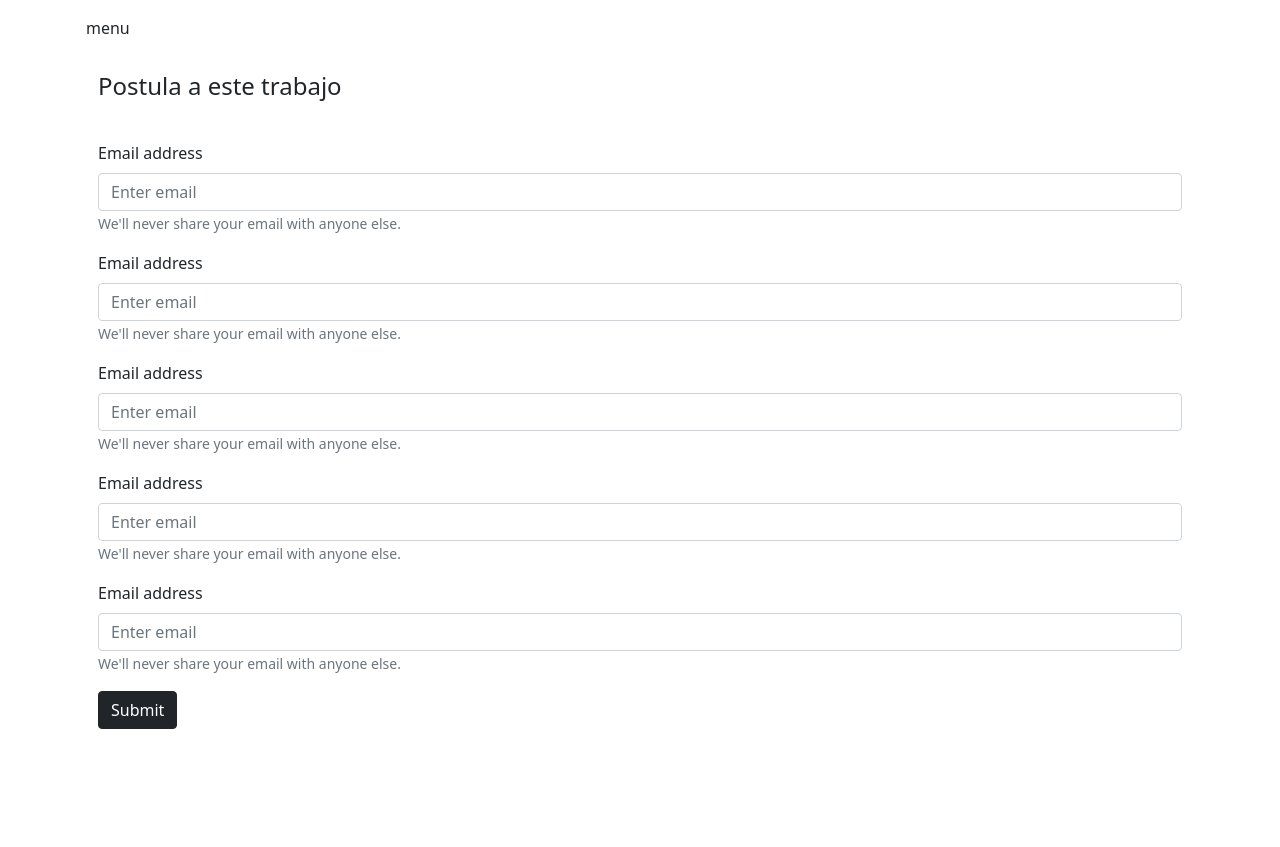
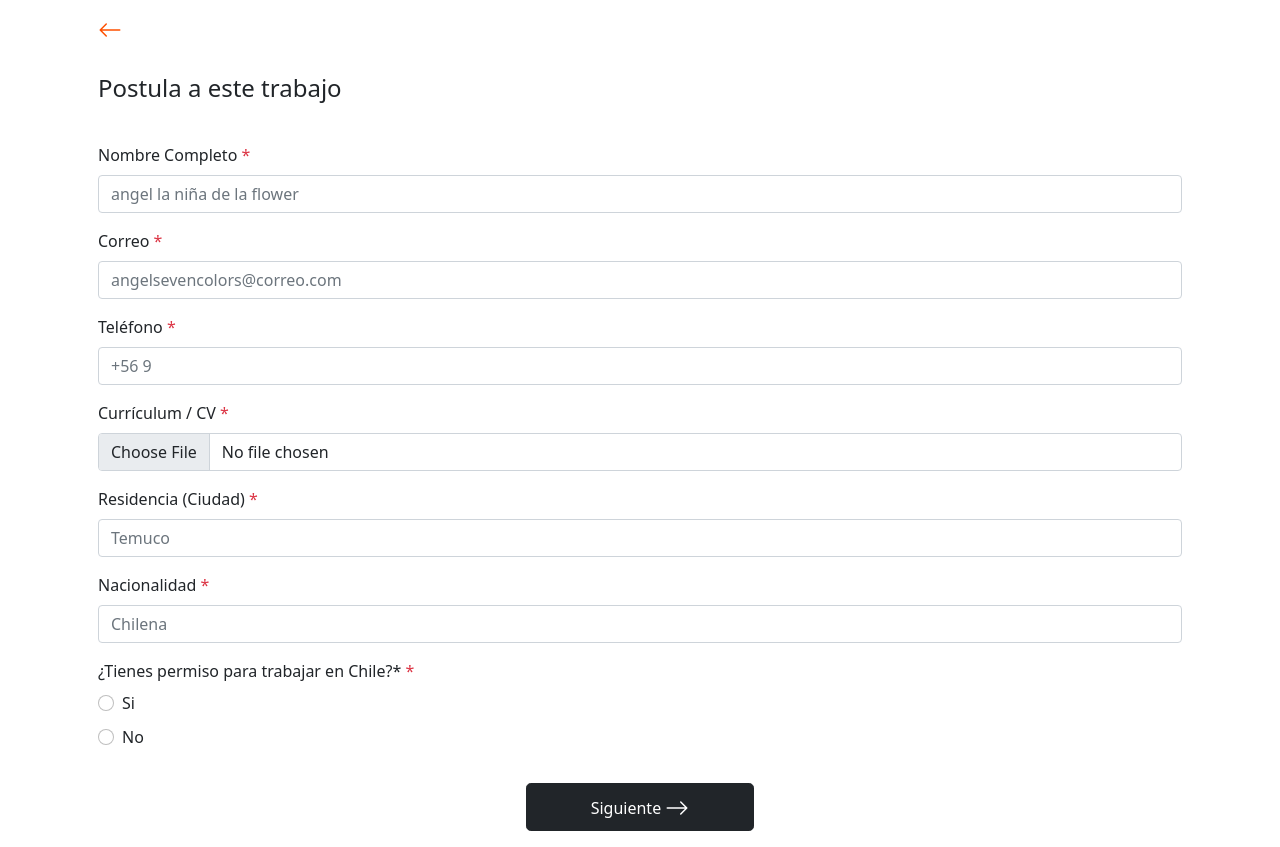
Before and after one commit to israelpeanut/front-psycho-killer, a Next.js app: page /postulacion in a window 1280 px wide. Before the commit the page ends 800 px from the top, so only its background shows below. Built offline with nearby package versions, Linux system fonts and the light colour scheme.

Commit message:
wip add step machine

```diff
--- a/package.json
+++ b/package.json
@@ -10,10 +10,12 @@
   },
   "dependencies": {
     "bootstrap": "^5.1.0",
+    "formik": "^2.2.9",
     "next": "11.1.0",
     "react": "17.0.2",
     "react-bootstrap": "^2.0.0-beta.6",
-    "react-dom": "17.0.2"
+    "react-dom": "17.0.2",
+    "yup": "^0.32.9"
   },
   "devDependencies": {
     "eslint": "7.32.0",
--- a/src/components/PersonalForm/PersonalForm.js
+++ b/src/components/PersonalForm/PersonalForm.js
@@ -1,208 +1,277 @@
-import React from "react";
-import { Button, Form } from "react-bootstrap";
+import React, { useState } from "react";
+import { Button, Form, Row, InputGroup } from "react-bootstrap";
+import { Formik } from "formik";
+import * as yup from "yup";
 
 export const PersonalForm = () => {
+  const [item, setItem] = useState({ cbkResidencia: undefined });
+
+  const { cbkResidencia } = item;
+
+  const handleChangeRadio = e => {
+    e.persist();
+    console.log(e.target.value);
+    setItem(prevState => ({
+      ...prevState,
+      cbkResidencia: e.target.value
+    }));
+  };
+  const schema = yup.object().shape({
+    fullName: yup.string().required("Hey! Se te olvido esto!"),
+    email: yup
+      .string()
+      .email("Hey! tu correo no es válido. ")
+      .required("Hey! Se te olvido esto!"),
+    phone: yup.string().required("Hey! No te olvides de esto! "),
+    city: yup.string().required("Hey! No te olvides de esto! "),
+    file: yup.mixed().required("¡Espera un poco! Esto falta"),
+    nationality: yup.string().required("Hey! No te olvides de esto! ")
+  });
+
   return (
     <div>
       <div className="container container-fluid">
-        <div class="row p-3"> menu</div>
+        <div className="row p-3 ">
+          {" "}
+          <span>
+            <svg
+              xmlns="http://www.w3.org/2000/svg"
+              width="24"
+              height="24"
+              fill="#FE5000"
+              className="bi bi-arrow-left"
+              viewBox="0 0 16 16"
+            >
+              <path d="M15 8a.5.5 0 0 0-.5-.5H2.707l3.147-3.146a.5.5 0 1 0-.708-.708l-4 4a.5.5 0 0 0 0 .708l4 4a.5.5 0 0 0 .708-.708L2.707 8.5H14.5A.5.5 0 0 0 15 8z" />
+            </svg>
+          </span>
+        </div>
+
         <div className="row p-3">
           <h4 className="">Postula a este trabajo</h4>
         </div>
-        <div class="row p-3">
-          <Form>
-            <Form.Group className="mb-3" controlId="formBasicEmail">
-              <Form.Label>Email address</Form.Label>
-              <Form.Control type="email" placeholder="Enter email" />
-              <Form.Text className="text-muted">
-                We'll never share your email with anyone else.
-              </Form.Text>
-            </Form.Group>
-            <Form.Group className="mb-3" controlId="formBasicEmail">
-              <Form.Label>Email address</Form.Label>
-              <Form.Control type="email" placeholder="Enter email" />
-              <Form.Text className="text-muted">
-                We'll never share your email with anyone else.
-              </Form.Text>
-            </Form.Group>{" "}
-            <Form.Group className="mb-3" controlId="formBasicEmail">
-              <Form.Label>Email address</Form.Label>
-              <Form.Control type="email" placeholder="Enter email" />
-              <Form.Text className="text-muted">
-                We'll never share your email with anyone else.
-              </Form.Text>
-            </Form.Group>{" "}
-            <Form.Group className="mb-3" controlId="formBasicEmail">
-              <Form.Label>Email address</Form.Label>
-              <Form.Control type="email" placeholder="Enter email" />
-              <Form.Text className="text-muted">
-                We'll never share your email with anyone else.
-              </Form.Text>
-            </Form.Group>{" "}
-            <Form.Group className="mb-3" controlId="formBasicEmail">
-              <Form.Label>Email address</Form.Label>
-              <Form.Control type="email" placeholder="Enter email" />
-              <Form.Text className="text-muted">
-                We'll never share your email with anyone else.
-              </Form.Text>
-            </Form.Group>
-            <Button variant="dark" type="submit">
-              Submit
-            </Button>
-          </Form>
-        </div>
-        {/* <div class="row p-3"> menu</div>
-        <div className="row p-3">
-          <h4 className="">Postula a este trabajo</h4>
-        </div>
-        <div className="row p-3">
-          <div className="form-group">
-            <label htmlFor="exampleInputEmail1" className="pb-2">
-              Nombre Completo *
-            </label>
-            <input
-              type="email"
-              className="form-control"
-              id="exampleInputEmail1"
-              aria-describedby="emailHelp"
-              placeholder="Angel la niña de las flores"
-            />
-            <small id="emailHelp" className="form-text text-muted">
-              Hey! Se te olvido esto!
-            </small>
-          </div>
-        </div>
-        <div className="row p-3">
-          <div className="form-group">
-            <label htmlFor="exampleInputEmail1" className="pb-2">
-              Correo *
-            </label>
-            <input
-              type="email"
-              className="form-control"
-              id="exampleInputEmail1"
-              aria-describedby="emailHelp"
-              placeholder="Enter email"
-            />
-            <small id="emailHelp" className="form-text text-muted">
-              Hey! tu correo no es válido.
-            </small>
-          </div>
-        </div>
-        <div className="row p-3">
-          <div className="form-group">
-            <label htmlFor="exampleInputEmail1" className="pb-2">
-              Teléfono *
-            </label>
-            <input
-              type="email"
-              className="form-control"
-              id="exampleInputEmail1"
-              aria-describedby="emailHelp"
-              placeholder="Enter email"
-            />
-            <small id="emailHelp" className="form-text text-muted">
-              Hey! No te olvides de esto!
-            </small>
-          </div>
-        </div>
-        <div className="row p-3">
-          <div className="form-group">
-            <label htmlFor="exampleInputEmail1" className="pb-2">
-              Currículum / CV *
-            </label>
-            <input
-              type="email"
-              className="form-control"
-              id="exampleInputEmail1"
-              aria-describedby="emailHelp"
-              placeholder="Enter email"
-            />
-            <small id="emailHelp" className="form-text text-muted">
-              ¡Espera un poco! Esto falta
-            </small>
-          </div>
-        </div>
-        <div className="row p-3">
-          <div className="form-group">
-            <label htmlFor="exampleInputEmail1" className="pb-2">
-              Residencia (Ciudad) *
-            </label>
-            <input
-              type="email"
-              className="form-control"
-              id="exampleInputEmail1"
-              aria-describedby="emailHelp"
-              placeholder="Enter email"
-            />
-            <small id="emailHelp" className="form-text text-muted">
-              Hey! No te olvides de esto!
-            </small>
-          </div>
-        </div>
 
         <div className="row p-3">
-          <div className="form-group">
-            <label htmlFor="exampleInputEmail1" className="pb-2">
-              Nacionalidad *
-            </label>
-            <input
-              type="email"
-              className="form-control"
-              id="exampleInputEmail1"
-              aria-describedby="emailHelp"
-              placeholder="Enter email"
-            />
-            <small id="emailHelp" className="form-text text-muted">
-              Hey! No te olvides de esto!
-            </small>
-          </div>
+          <Formik
+            validationSchema={schema}
+            onSubmit={event => {
+              if (!cbkResidencia) {
+                setItem(prevState => ({
+                  ...prevState,
+                  cbkResidencia: ""
+                }));
+                return;
+              }
+
+              console.log("here", event);
+            }}
+            initialValues={{
+              fullName: "",
+              email: "",
+              phone: "",
+              file: null,
+              city: "",
+              nationality: "",
+              cbkResidencia: ""
+            }}
+          >
+            {({ handleSubmit, handleChange, values, isValid, errors }) => (
+              <Form noValidate onSubmit={handleSubmit}>
+                <Row className="mb-3">
+                  {/* inicio input */}
+                  <Form.Group
+                    md="6"
+                    className="mb-3"
+                    controlId="validationFormik03"
+                  >
+                    <Form.Label>
+                      Nombre Completo <span className="textRed">*</span>
+                    </Form.Label>
+                    <Form.Control
+                      type="text"
+                      placeholder="angel la niña de la flower"
+                      name="fullName"
+                      value={values.fullName}
+                      onChange={handleChange}
+                      isInvalid={!!errors.fullName}
+                    />
+
+                    <Form.Control.Feedback type="invalid">
+                      {errors.fullName}
+                    </Form.Control.Feedback>
+                  </Form.Group>
+                  {/* fin */}
+
+                  {/* inicio input */}
+                  <Form.Group
+                    md="6"
+                    className="mb-3"
+                    controlId="validationFormik03"
+                  >
+                    <Form.Label>
+                      Correo <span className="textRed">*</span>
+                    </Form.Label>
+                    <Form.Control
+                      type="text"
+                      placeholder="angelsevencolors@correo.com"
+                      name="email"
+                      value={values.email}
+                      onChange={handleChange}
+                      isInvalid={!!errors.email}
+                    />
+
+                    <Form.Control.Feedback type="invalid">
+                      {errors.email}
+                    </Form.Control.Feedback>
+                  </Form.Group>
+                  {/* fin */}
+                  {/* inicio input */}
+                  <Form.Group
+                    md="6"
+                    className="mb-3"
+                    controlId="validationFormik03"
+                  >
+                    <Form.Label>
+                      Teléfono <span className="textRed">*</span>
+                    </Form.Label>
+                    <Form.Control
+                      type="text"
+                      placeholder="+56 9"
+                      name="phone"
+                      value={values.phone}
+                      onChange={handleChange}
+                      isInvalid={!!errors.phone}
+                    />
+
+                    <Form.Control.Feedback type="invalid">
+                      {errors.phone}
+                    </Form.Control.Feedback>
+                  </Form.Group>
+                  {/* fin */}
+
+                  <Form.Group className="position-relative mb-3">
+                    <Form.Label>
+                      Currículum / CV <span className="textRed">*</span>
+                    </Form.Label>
+                    <Form.Control
+                      type="file"
+                      required
+                      name="file"
+                      className="custom-file-upload "
+                      onChange={handleChange}
+                      isInvalid={!!errors.file}
+                    />
+                    <Form.Control.Feedback type="invalid">
+                      {errors.file}
+                    </Form.Control.Feedback>
+                  </Form.Group>
+
+                  {/* inicio input */}
+                  <Form.Group
+                    md="6"
+                    className="mb-3"
+                    controlId="validationFormik03"
+                  >
+                    <Form.Label>
+                      Residencia (Ciudad) <span className="textRed">*</span>
+                    </Form.Label>
+                    <Form.Control
+                      type="text"
+                      placeholder="Temuco"
+                      name="city"
+                      value={values.city}
+                      onChange={handleChange}
+                      isInvalid={!!errors.city}
+                    />
+
+                    <Form.Control.Feedback type="invalid">
+                      {errors.city}
+                    </Form.Control.Feedback>
+                  </Form.Group>
+                  {/* fin */}
+
+                  {/* inicio input */}
+                  <Form.Group
+                    md="6"
+                    className="mb-3"
+                    controlId="validationFormik03"
+                  >
+                    <Form.Label>
+                      Nacionalidad <span className="textRed">*</span>
+                    </Form.Label>
+                    <Form.Control
+                      type="text"
+                      placeholder="Chilena"
+                      name="nationality"
+                      value={values.nationality}
+                      onChange={handleChange}
+                      isInvalid={!!errors.nationality}
+                    />
+
+                    <Form.Control.Feedback type="invalid">
+                      {errors.nationality}
+                    </Form.Control.Feedback>
+                  </Form.Group>
+                  {/* fin */}
+
+                  {/* inicio input */}
+                  <Form.Group md="6" className="mb-3" controlId="cbkResidencia">
+                    <Form.Label>
+                      ¿Tienes permiso para trabajar en Chile?*{" "}
+                      <span className="textRed">*</span>
+                    </Form.Label>
+                    <Form.Check
+                      type="radio"
+                      name="cbkPermision"
+                      className="pb-2"
+                      id={`default-radio`}
+                      onChange={handleChangeRadio}
+                      checked={cbkResidencia === "si"}
+                      value="si"
+                      feedback={errors.nationality}
+                      label={`Si`}
+                    />
+                    <Form.Check
+                      type="radio"
+                      name="cbkPermision"
+                      id={`default-radio1`}
+                      label={`No`}
+                      value="no"
+                      onChange={handleChangeRadio}
+                      checked={cbkResidencia === "no"}
+                    />
+                    {cbkResidencia === "" && (
+                      <div className="alertRed">
+                        ¡Espera un poco! Esto falta
+                      </div>
+                    )}
+                  </Form.Group>
+                  {/* fin */}
+                </Row>
+
+                {/* boton siguiente */}
+                <div className="d-flex justify-content-center">
+                  <Button type="submit" variant="dark" className="btn  btn-lg">
+                    <div className="px-5">
+                      <span className="btnPostulationForm">Siguiente </span>
+
+                      <svg
+                        xmlns="http://www.w3.org/2000/svg"
+                        width="24"
+                        height="24"
+                        fill="currentColor"
+                        className="bi bi-arrow-right"
+                        viewBox="0 0 16 16"
+                      >
+                        <path d="M1 8a.5.5 0 0 1 .5-.5h11.793l-3.147-3.146a.5.5 0 0 1 .708-.708l4 4a.5.5 0 0 1 0 .708l-4 4a.5.5 0 0 1-.708-.708L13.293 8.5H1.5A.5.5 0 0 1 1 8z" />
+                      </svg>
+                    </div>
+                  </Button>
+                </div>
+              </Form>
+            )}
+          </Formik>
         </div>
-
-        <div className="row p-3">
-          <div className="form-group">
-            <label htmlFor="exampleInputEmail1" className="pb-2">
-              ¿Tienes permiso para trabajar en Chile?*
-            </label>
-            <div className="form-check">
-              <input
-                className="form-check-input"
-                type="radio"
-                name="flexRadioDefault"
-                id="flexRadioDefault1"
-              />
-              <label className="form-check-label" for="flexRadioDefault1">
-                si
-              </label>
-            </div>
-            <div class="form-check">
-              <input
-                class="form-check-input"
-                type="radio"
-                name="flexRadioDefault"
-                id="flexRadioDefault2"
-                checked
-              />
-              <label class="form-check-label" for="flexRadioDefault2">
-                no
-              </label>
-            </div>
-            <small id="emailHelp" className="form-text text-muted">
-              Hey! No te olvides de esto!
-            </small>
-          </div>
-        </div>
-
-        <div className="row p-3 justify-content-center w-100">
-          <div className="form-group justify-content-center">
-            <button
-              type="button"
-              className="btn btn-dark justify-content-center"
-            >
-              Siguiente
-            </button>
-          </div>
-        </div> */}
       </div>
     </div>
   );
--- /dev/null
+++ b/src/components/StateMachine/index.js
@@ -0,0 +1,24 @@
+import React from "react";
+import { PersonalForm } from "../PersonalForm/PersonalForm";
+import { QuestionsForm } from "../QuestionsForm/QuestionsForm";
+
+export const StateMachine = () => {
+  const stateMachineStep = [
+    {
+      steep: 1,
+      nextStep: 2,
+      component: <PersonalForm />
+    },
+    {
+      steep: 1,
+      nextStep: 2,
+      component: <QuestionsForm />
+    }
+  ];
+
+  return (
+    <>
+      <PersonalForm />
+    </>
+  );
+};
--- a/src/pages/postulacion.js
+++ b/src/pages/postulacion.js
@@ -1,11 +1,12 @@
 import React from "react";
 // import { Postulation } from "../components/Postulation/Postulacion";
 import { PersonalForm } from "../components/PersonalForm/PersonalForm";
+import { StateMachine } from "../components/stateMachine";
 
 export default function Home() {
   return (
     <div>
-      <PersonalForm />
+      <StateMachine />
     </div>
     // <div className={styles.container}>
     //   <Head>
--- a/src/styles/globals.css
+++ b/src/styles/globals.css
@@ -79,18 +79,49 @@ body {
 }
 
 /*hacks*/
-.was-validated .form-check-input:valid ~ .form-check-label, .form-check-input.is-valid ~ .form-check-label {
+.was-validated .form-check-input:valid ~ .form-check-label,
+.form-check-input.is-valid ~ .form-check-label {
   color: #212529 !important;
 }
 
-.was-validated .form-check-input:invalid ~ .form-check-label, .form-check-input.is-invalid ~ .form-check-label {
+.was-validated .form-check-input:invalid ~ .form-check-label,
+.form-check-input.is-invalid ~ .form-check-label {
   color: #212529 !important;
 }
 
-.was-validated .form-check-input:invalid, .form-check-input.is-invalid {
+.was-validated .form-check-input:invalid,
+.form-check-input.is-invalid {
   border-color: #212529 !important;
 }
 
-.was-validated .form-control:invalid, .form-control.is-invalid {
+.was-validated .form-control:invalid,
+.form-control.is-invalid {
   border-color: #212529 !important;
 }
+
+.textRed {
+  color: #dc3545;
+}
+
+.alertRed {
+  width: 100%;
+  margin-top: 0.25rem;
+  font-size: 0.875em;
+  color: #dc3545;
+}
+
+.btnPostulationForm {
+  font-weight: 500;
+  font-size: 16px;
+  line-height: 24px;
+}
+
+/* input[type="file"] {
+  display: none;
+} */
+.custom-file-upload {
+  border: 0px solid #ccc;
+  display: inline-block;
+  padding: 6px 12px;
+  cursor: pointer;
+}
```
Also changed, not shown: 1 other file (tests, documents, lock files or other folders).
